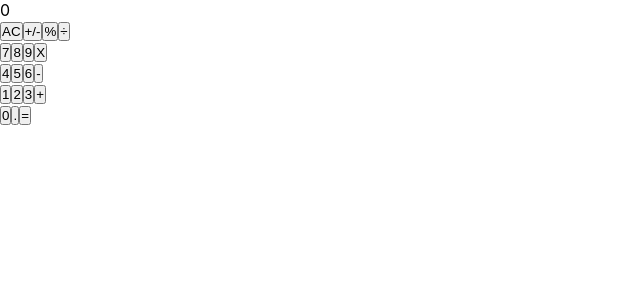
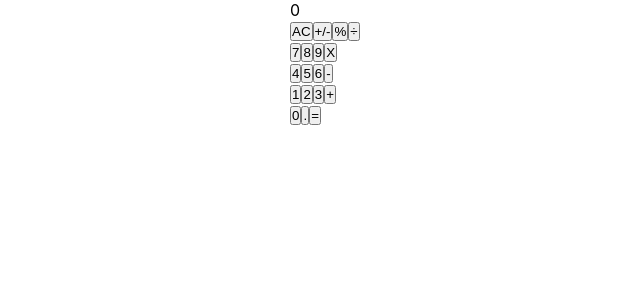
Before and after one commit to rammazzoti2000/calculator-react, a React (Create React App) app: page / in a window 1280 px wide. Shown: the top 300 px of the page, without its empty margins (0-640 px from the left). Built offline with nearby package versions, Linux system fonts and the light colour scheme.

Commit message:
Add style to App component

```diff
--- a/src/components/Display.js
+++ b/src/components/Display.js
@@ -4,7 +4,7 @@ import PropTypes from 'prop-types';
 function Display(props) {
   const { calculation } = props;
   return (
-    <div>
+    <div className="Display">
       { calculation }
     </div>
   );
--- a/src/styles/index.scss
+++ b/src/styles/index.scss
@@ -20,3 +20,10 @@ body {
   -webkit-font-smoothing: antialiased;
   -moz-osx-font-smoothing: grayscale;
 }
+
+.App {
+  display: flex;
+  flex-direction: column;
+  width: 700px;
+  margin: 0 auto;
+}
```
